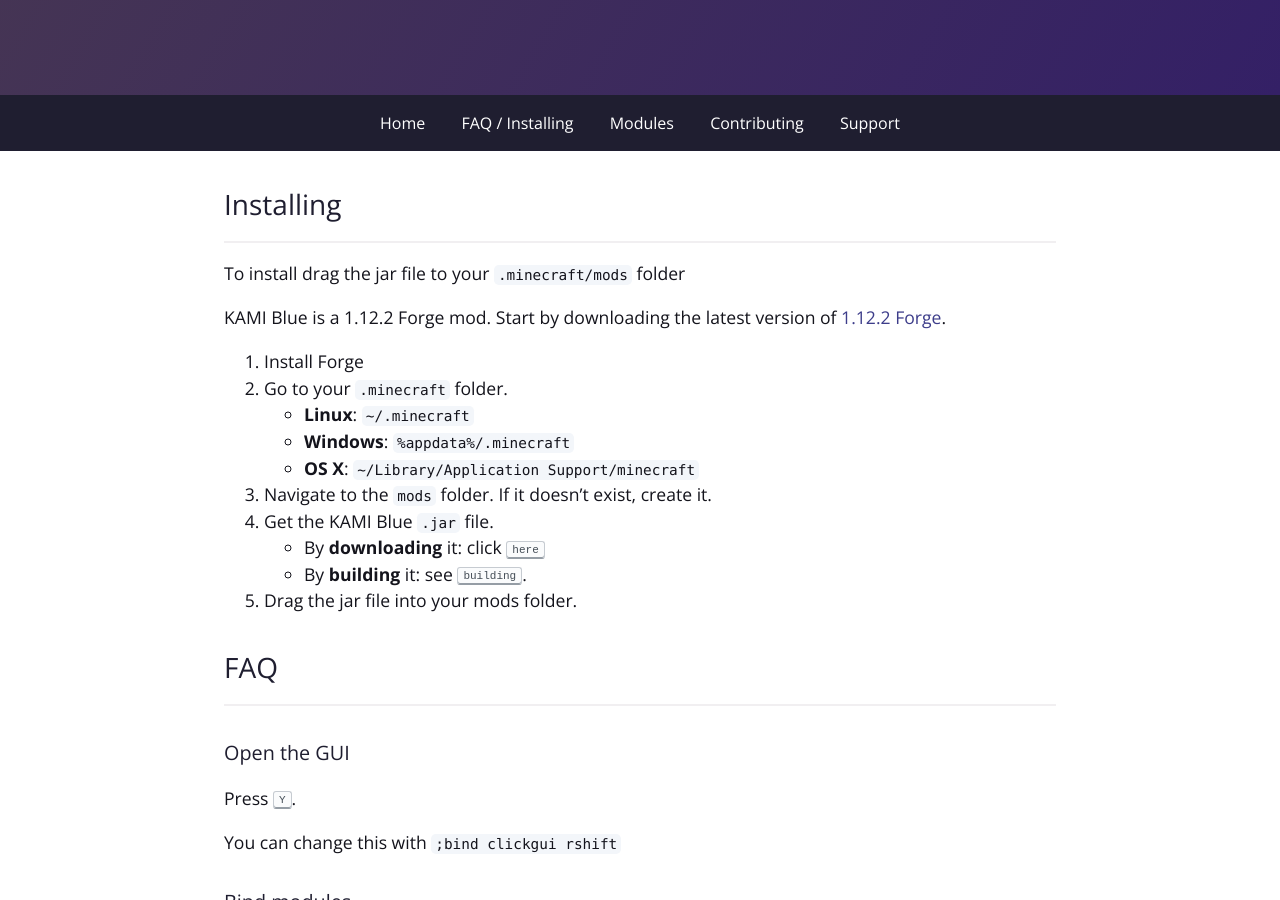
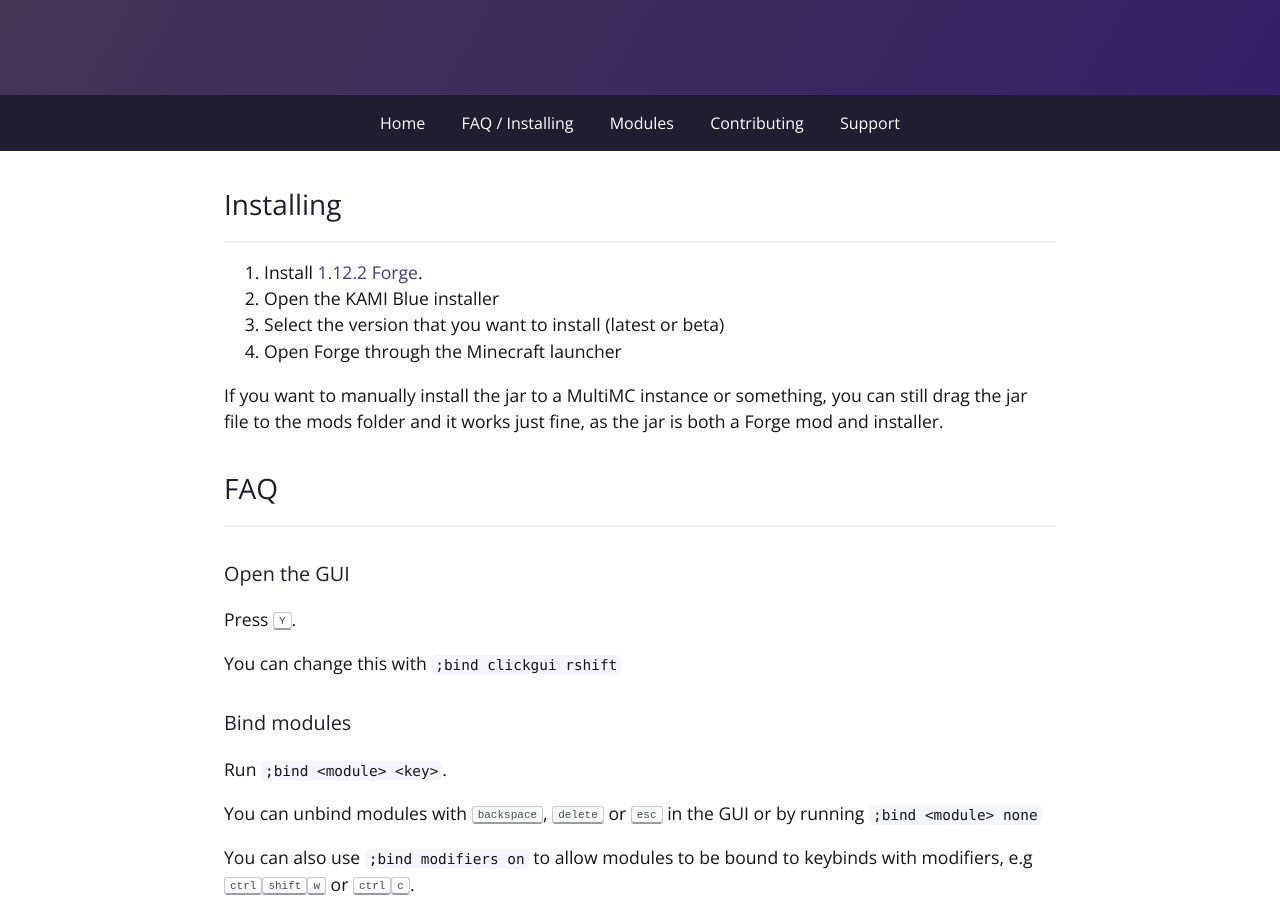
Before and after one commit to kami-blue/website, a Jekyll site: the page built from faq.md, in a window 1280 px wide and 900 px high, scrolled down 288 px. Built offline with Jekyll 4.4.1, drawn with Linux system fonts in a browser that asks for light colours.

Commit message:
Update faq

```diff
--- a/faq.md
+++ b/faq.md
@@ -8,19 +8,12 @@ description: Quick information about KAMI Blue
 
 ***
 
-To install drag the jar file to your `.minecraft/mods` folder
+1. Install [1.12.2 Forge](https://files.minecraftforge.net/maven/net/minecraftforge/forge/index_1.12.2.html).
+2. Open the KAMI Blue installer
+3. Select the version that you want to install (latest or beta)
+4. Open Forge through the Minecraft launcher
 
-KAMI Blue is a 1.12.2 Forge mod. Start by downloading the latest version of [1.12.2 Forge](https://files.minecraftforge.net/maven/net/minecraftforge/forge/index_1.12.2.html).
-1. Install Forge
-2. Go to your `.minecraft` folder.
-   * **Linux**: `~/.minecraft`
-   * **Windows**: `%appdata%/.minecraft`
-   * **OS X**: `~/Library/Application Support/minecraft`
-3. Navigate to the `mods` folder. If it doesn't exist, create it.
-4. Get the KAMI Blue `.jar` file.
-   * By **downloading** it: click [<kbd>here</kbd>](/download)
-   * By **building** it: see [<kbd>building</kbd>](/contributing).
-5. Drag the jar file into your mods folder.
+If you want to manually install the jar to a MultiMC instance or something, you can still drag the jar file to the mods folder and it works just fine, as the jar is both a Forge mod and installer.
 
 ## FAQ
 
```
